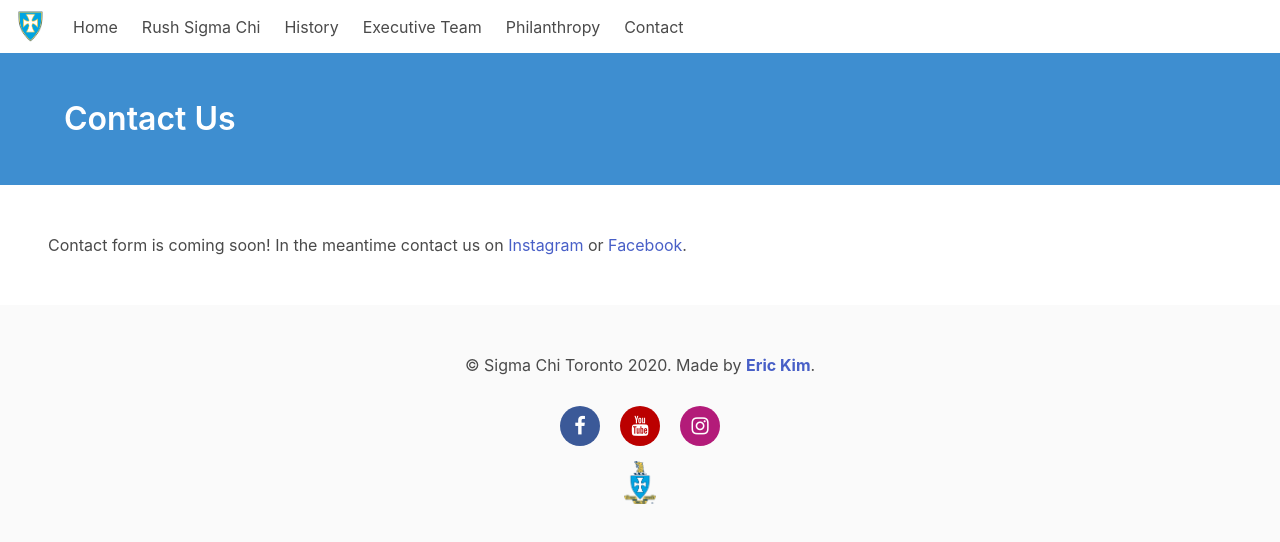
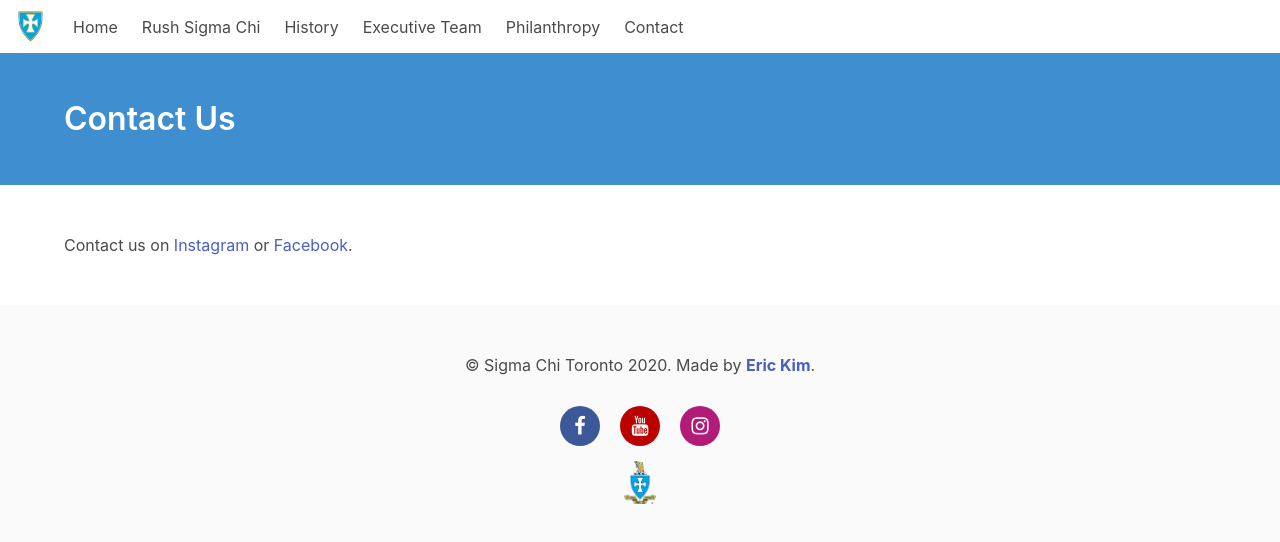
Before and after one commit to sigmachi-toronto/www, an Angular app: page /contact in a window 1280 px wide. Shown: the top 542 px of the page. Built offline with nearby package versions, Linux system fonts and the light colour scheme.

Commit message:
Fix contact page styling

```diff
--- a/src/app/components/contact/contact.component.html
+++ b/src/app/components/contact/contact.component.html
@@ -7,9 +7,13 @@
 </section>
 
 <section class="section">
-  Contact form is coming soon! In the meantime contact us on
-  <a href="https://instagram.com/sigmachitoronto">Instagram</a> or
-  <a href="https://facebook.com/sigmachitoronto">Facebook</a>.
+  <div class="container">
+    <p>
+      Contact us on
+      <a href="https://instagram.com/sigmachitoronto">Instagram</a> or
+      <a href="https://facebook.com/sigmachitoronto">Facebook</a>.
+    </p>
+  </div>
 </section>
 
 <!-- <section class="section">
```
